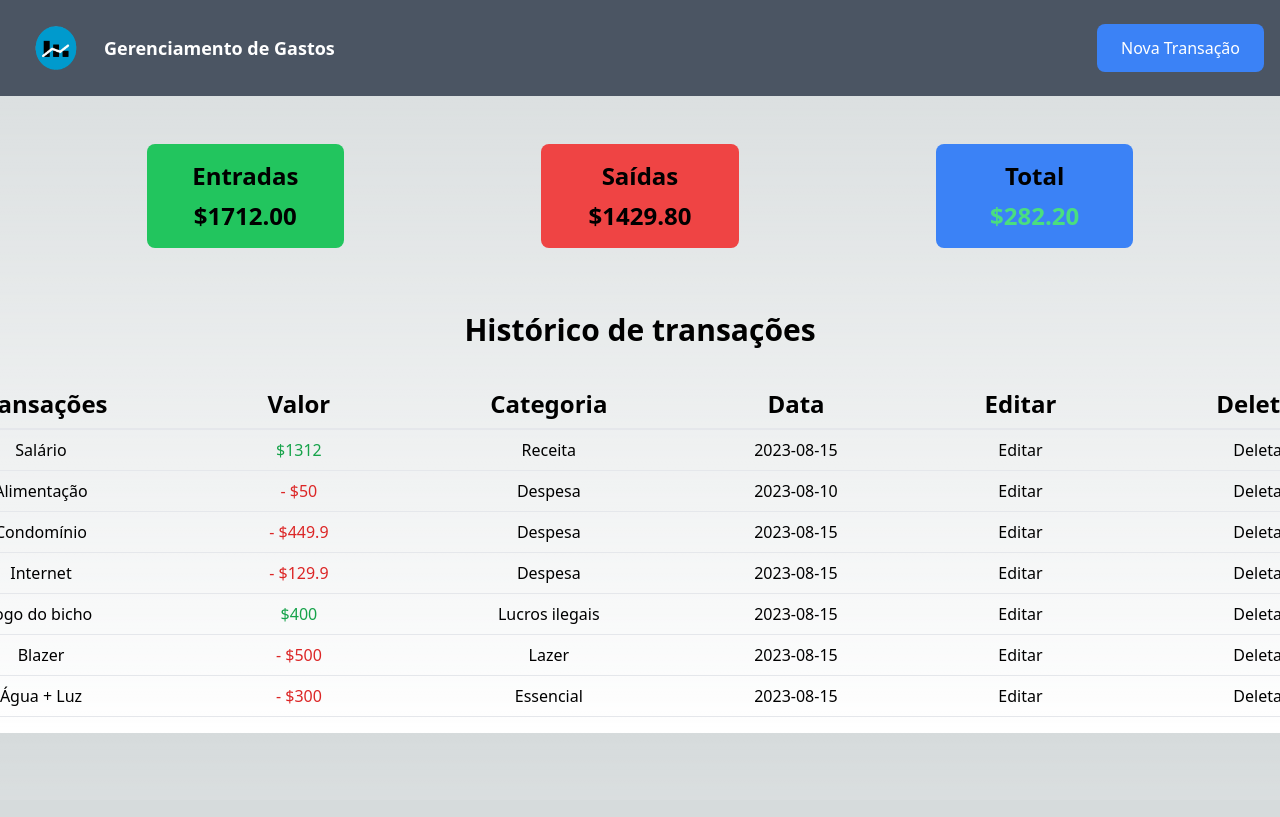
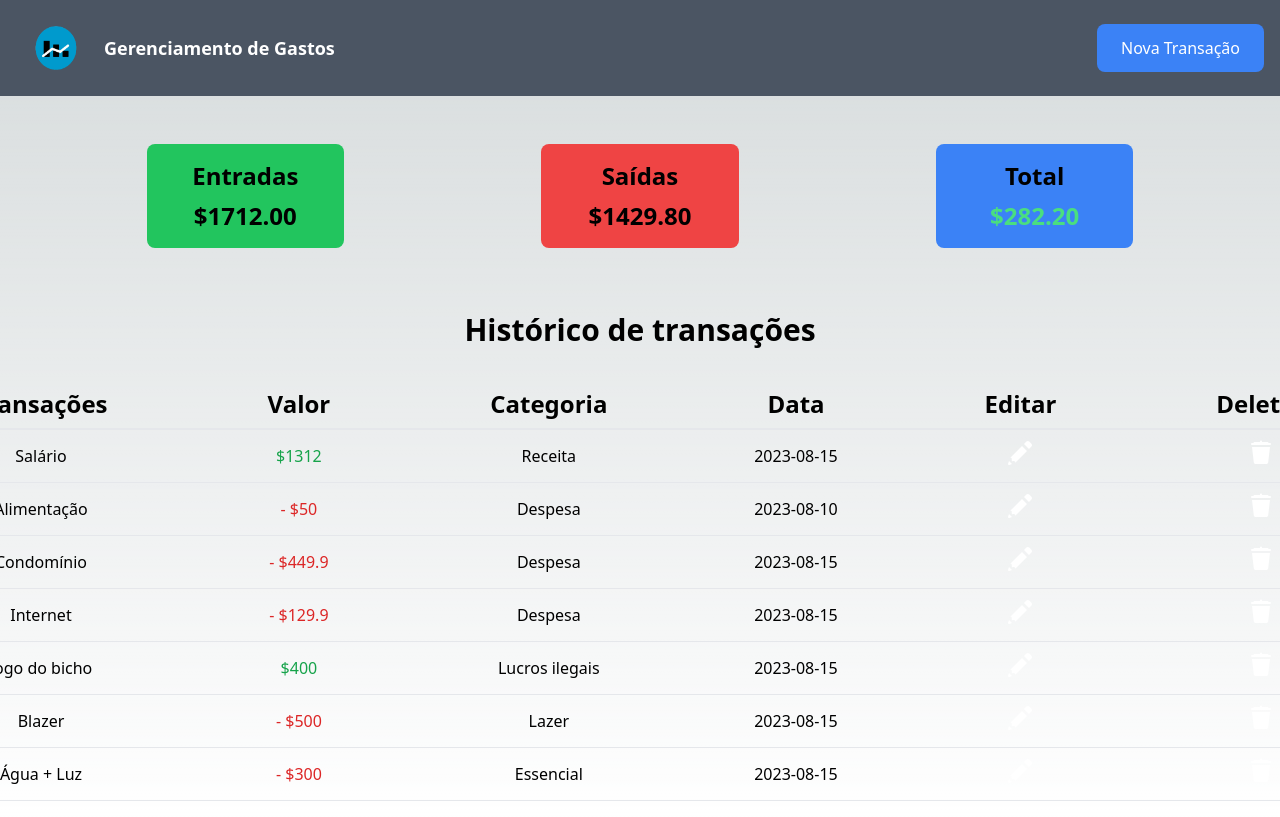
Before and after one commit to Mikael-Kalashnikov/sistema-de-controle-de-gastos-pessoais, a Next.js app: page /home in a window 1280 px wide. Shown: the top 817 px of the page. Built offline with nearby package versions, Linux system fonts and the light colour scheme.

Commit message:
add icons: delete and edit

```diff
--- a/pages/home/index.tsx
+++ b/pages/home/index.tsx
@@ -2,6 +2,9 @@ import Link from "next/link";
 import React, { useState } from "react";
 import logo from "../Images/logo.png";
 import { TransactionModal } from "@/components/TransactionModal";
+import Image from "next/image";
+import deleteIcon from "../../assets/Delete.svg";
+import editIcon from "../../assets/edit.svg";
 
 function Home() {
   const [isModalOpen, setIsModalOpen] = useState(false);
@@ -144,10 +147,22 @@ function Home() {
                   <td className="p-2 text-center">{transaction.type}</td>
                   <td className="p-2 text-center">{transaction.date}</td>
                   <td className="p-2 text-center">
-                    <Link href={""}>Editar</Link>
+                    <button>
+                      <Image
+                        className="filter brightness-0 invert"
+                        src={editIcon}
+                        alt="edit"
+                      />
+                    </button>
                   </td>
                   <td className="p-2 text-center">
-                    <button>Deletar</button>
+                    <button>
+                      <Image
+                        className="filter brightness-0 invert"
+                        src={deleteIcon}
+                        alt="delete"
+                      />
+                    </button>
                   </td>
                 </tr>
               ))}
```
Also changed, not shown: assets/Delete.svg (added), assets/edit.svg (added).
